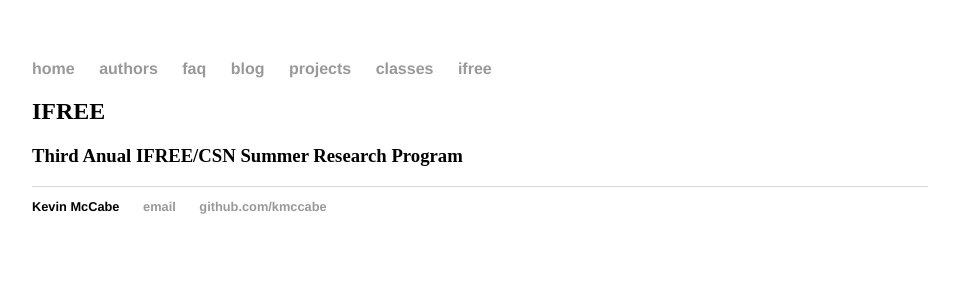
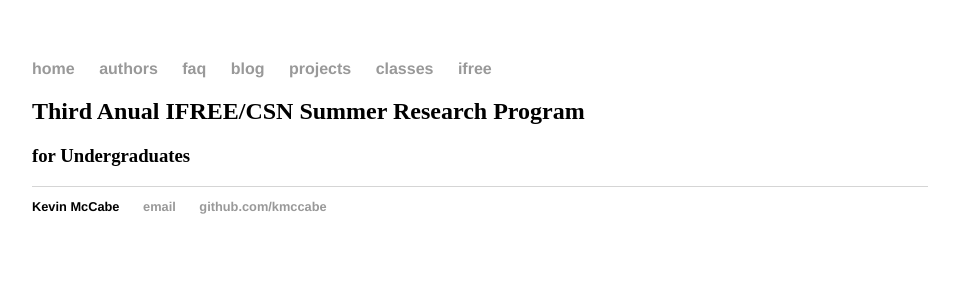
Before and after one commit to Kmccabe/KAM.github.io, a Jekyll site: the page built from IFREE/index.html, in a window 1280 px wide. Shown: the top 300 px of the page, without its empty margins (160-1119 px from the left). Built offline with Jekyll 4.4.1, drawn with Linux system fonts in a browser that asks for light colours.

Commit message:
Update index.html

```diff
--- a/IFREE/index.html
+++ b/IFREE/index.html
@@ -1,7 +1,7 @@
 ---
-title: IFREE
+title: Third Anual IFREE/CSN Summer Research Program
 layout: default
 ---
 
 <h2>{{ page.title }}</h2>
-<h3>Third Anual IFREE/CSN Summer Research Program </h3>
+<h3>for Undergraduates</h3>
```
